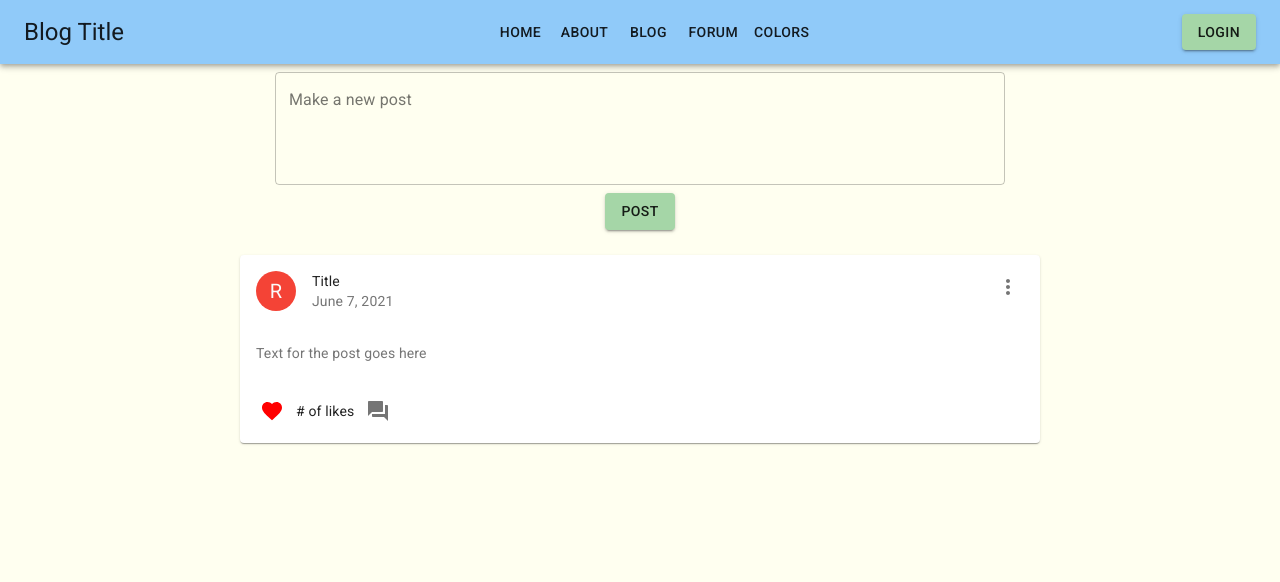
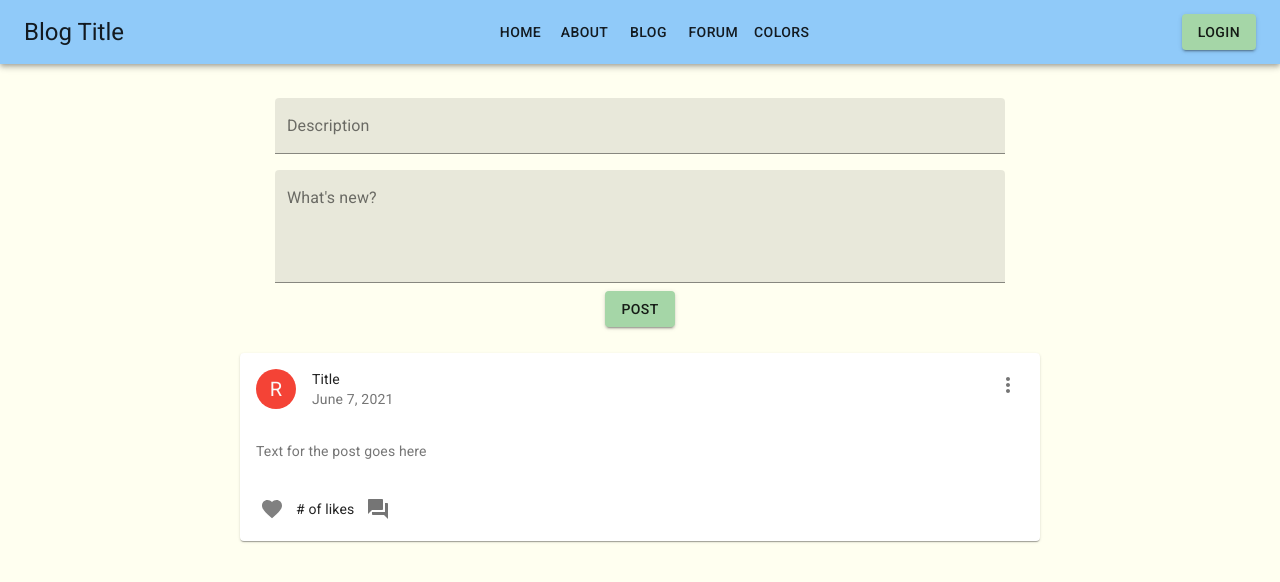
Before and after one commit to myanhtle/Influencer-Blog, a React (Create React App) app: page /forum in a window 1280 px wide. Shown: the top 582 px of the page. Built offline with nearby package versions, Linux system fonts and the light colour scheme.

Commit message:
added another input field for title of post

```diff
--- a/src/App.js
+++ b/src/App.js
@@ -2,7 +2,7 @@ import "./App.css";
 import { BrowserRouter, Route, Switch } from "react-router-dom";
 import ErrorPage from "./components/ErrorPage";
 import NavBar from "./components/NavBar";
-import Forum from "./components/Forum";
+import Forum from "./components/forum/Forum";
 import ColorExamples from "./components/ColorExamples";
 import DataForm from "./components/dataForm";
 
--- a/src/components/CreateForumPost.js
+++ b/src/components/forum/CreateForumPost.js
@@ -14,23 +14,38 @@ const useStyles = makeStyles((theme) => ({
 
 export default function CreateForumPost() {
   const classes = useStyles();
-  const [value, setValue] = useState("");
+  const [content, setContent] = useState({
+    title: "",
+    postDetails: "",
+    time: "",
+    totalLikes: 0,
+  });
 
   const handleChange = (event) => {
-    setValue(event.target.value);
+    setContent({ ...content, [event.currentTarget.id]: event.target.value });
+    console.log(content);
   };
 
   return (
-    <div style={{ display: "flex", justifyContent: "center" }}>
+    <div style={{ display: "flex", justifyContent: "center", marginTop: "2%" }}>
       <form className={classes.root} noValidate autoComplete="off">
+        <div>
+          <TextField
+            id="title"
+            label="Description"
+            variant="filled"
+            onChange={handleChange}
+            value={content.title}
+          />
+        </div>
         <TextField
-          id="create-post"
-          label="Make a new post"
+          id="postDetails"
+          label="What's new?"
           multiline
           rows={4}
-          value={value}
+          value={content.postDetails}
           onChange={handleChange}
-          variant="outlined"
+          variant="filled"
         />
         <div
           style={{
--- a/src/components/ForumPost.js
+++ b/src/components/forum/ForumPost.js
@@ -68,7 +68,7 @@ export default function ForumPost() {
         <CardActions disableSpacing>
           <IconButton aria-label="like" id="like-1" onClick={handleLike}>
             <FavoriteIcon
-              style={isFavorited ? { fill: "gray" } : { fill: "red" }}
+              style={isFavorited ? { fill: "red" } : { fill: "grey" }}
             />
           </IconButton>
           # of likes
```
Also changed, not shown: src/components/forum/Forum.js (renamed from src/components/Forum.js).
